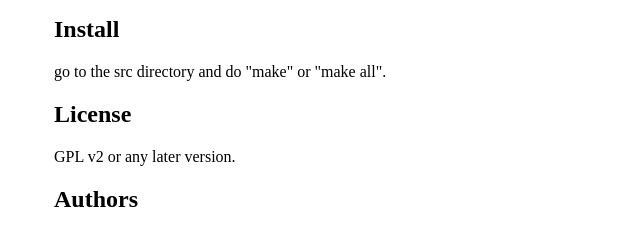
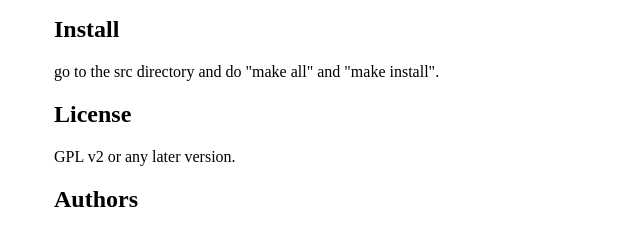
Before and after one commit to bert/pcb-plugins, a plain HTML site: page index.html in a window 1280 px wide. Shown: the part 299-529 px from the top of the page, 236-876 px from the left. Drawn offline with Linux system fonts and the light colour scheme; grey boxes are pictures that could not be loaded.

Commit message:
Clarification on install process.

```diff
--- a/index.html
+++ b/index.html
@@ -55,7 +55,7 @@
     <p>A collection of plugins for pcb, the interactive layout editor.</p><h2>Dependencies</h2>
 <p>pcb</p>
 <h2>Install</h2>
-<p>go to the src directory and do "make" or "make all".</p>
+<p>go to the src directory and do "make all" and "make install".</p>
 <h2>License</h2>
 <p>GPL v2 or any later version.</p>
 <h2>Authors</h2>
```
